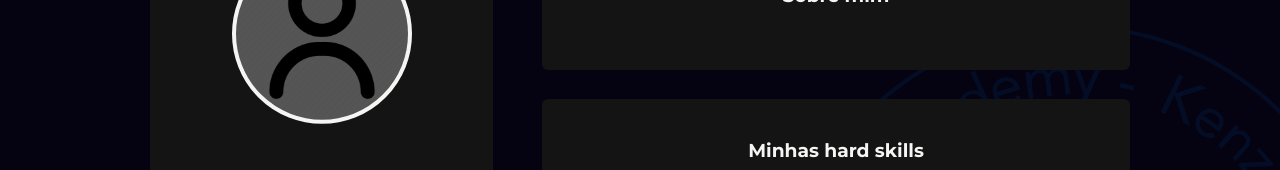
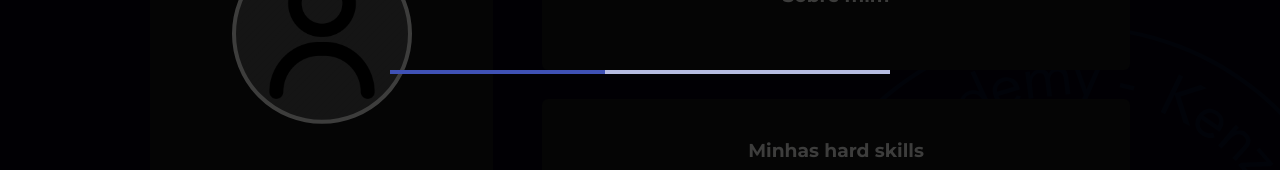
Before and after one commit to BrunoBelarminoNog/ka.hub, a React (Create React App) app: page /dashboard in a window 1280 px wide. Shown: the part 305-475 px from the top of the page. Built offline with nearby package versions, Linux system fonts and the light colour scheme; no server answers; sample sign-in values are in the browser's storage.

Commit message:
feat: feedback viusal ao atualizar user

```diff
--- a/src/pages/Dashboard/index.jsx
+++ b/src/pages/Dashboard/index.jsx
@@ -1,8 +1,11 @@
 import React, { useEffect, useState } from "react";
 import { useForm } from "react-hook-form";
+import { FiEdit2, FiMail, FiPhone } from "react-icons/fi";
+import { Radio, FormControlLabel, RadioGroup, LinearProgress } from "@material-ui/core";
+import { toast } from "react-toastify";
 
 import api from "../../service/api";
-
+import Input from "../../components/Input";
 import {
   Container,
   HeaderContainer,
@@ -15,14 +18,12 @@
   TechCard,
   ModalStyled,
   ConfirmDelete,
+  Loading,
 } from "./styles";
+
 import ImageNotFound from "../../assets/imagenotfound.webp";
-import { FiEdit2, FiMail, FiPhone } from "react-icons/fi";
-import Input from "../../components/Input";
-import { Radio, FormControlLabel, RadioGroup } from "@material-ui/core";
-import { toast } from "react-toastify";
 
-function Dashboard({ userId }) {
+function Dashboard() {
   const [user, setUser] = useState({});
   const [level, setLevel] = useState("Iniciante");
   const token = JSON.parse(localStorage.getItem("@KenzieHub:token"));
@@ -35,19 +36,9 @@
   const [confirmDelete, setConfirmDelete] = useState(false);
 
   useEffect(() => {
-    console.log(id);
-
     loadUserData(id);
     // eslint-disable-next-line
   }, []);
-
-  // useEffect(()=> {
-
-  //   if(Object.keys(techEdited).length > 0) {
-  //     setOpenModalEdit(!openModalEdit)
-  //   }
-  //   // eslint-disable-next-line
-  // }, [techEdited])
 
   const handleOpen = () => {
     setOpen(true);
@@ -60,11 +51,10 @@
   const handleOpenModalEdit = (index) => {
     if (openModalEdit) {
       setOpenModalEdit(false);
+      setConfirmDelete(false);
       setTechEdit({});
     } else {
-      console.log(index);
       const tech = user.techs[index];
-      console.log(tech);
       setTechEdit({ ...tech });
       setOpenModalEdit(true);
     }
@@ -160,6 +150,15 @@
 
   return (
     <Container>
+      {
+        !user.name && (
+          <ModalStyled open>
+            <Loading>
+              <LinearProgress />
+            </Loading>
+          </ModalStyled>
+        )
+      }
       <HeaderContainer></HeaderContainer>
       <AccountContainer>
         <AsideContainer>
--- a/src/pages/Dashboard/styles.js
+++ b/src/pages/Dashboard/styles.js
@@ -262,3 +262,13 @@
     }
   }
 `;
+
+export const Loading = styled.div`
+  position: absolute;
+  top: 50%;
+  left: 50%;
+  transform: translate(-50%, -50%);
+  width: 90vw;
+  max-width: 500px;
+  height: 50px;
+`;
--- a/src/styles/GlobalStyles.js
+++ b/src/styles/GlobalStyles.js
@@ -114,6 +114,10 @@
 button {
     cursor: pointer;
 	font-family: 'Montserrat', sans-serif;
+	transition: all 300ms;
+	&:hover {
+		filter: brightness(.9);
+	}
 }
 
 `;
```
